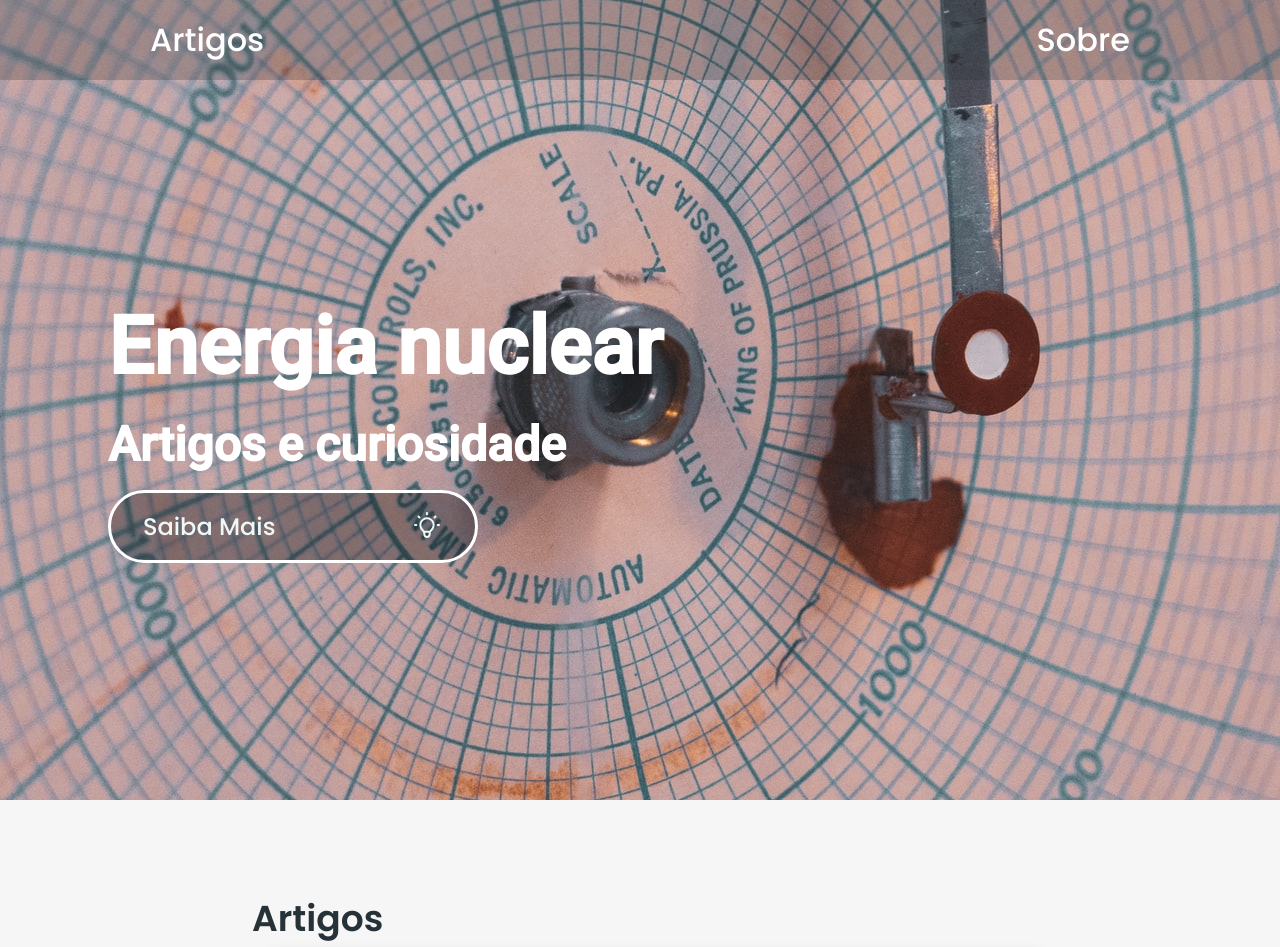
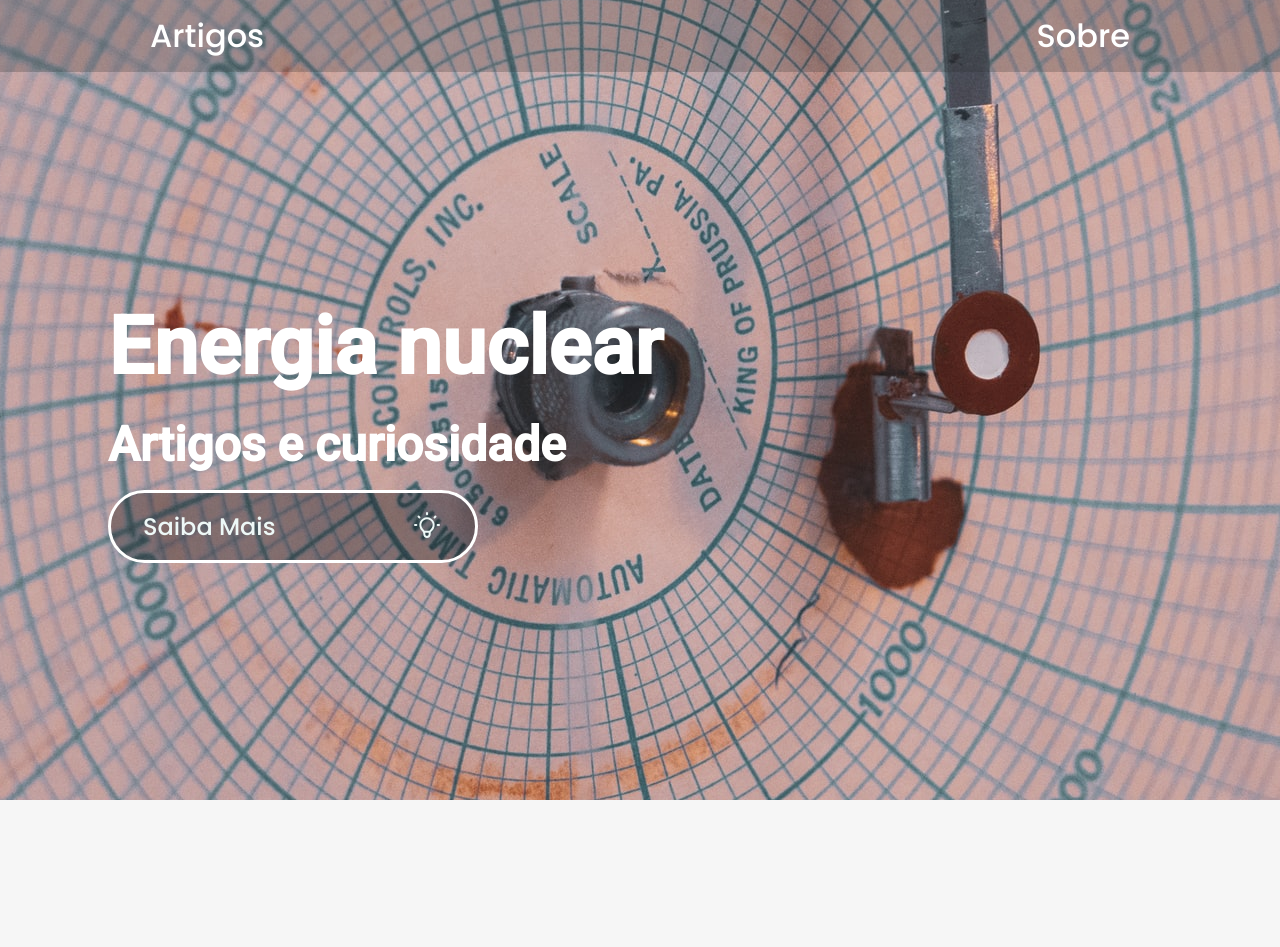
Before and after one commit to JoaoVictor6/blog-school, a React (Create React App) app: page / in a window 1280 px wide. Shown: the top 947 px of the page. Built offline with nearby package versions, Linux system fonts and the light colour scheme.

Commit message:
add new feature for menu component

```diff
--- a/src/components/Articles/style.ts
+++ b/src/components/Articles/style.ts
@@ -16,6 +16,7 @@ export const Container = styled.div`
 
 export const ArticleTitle = styled.h1`
   padding: 12px;
+  padding-top: 47px;
   font-family: "Poppins", sans-serif;
   font-weight: 600;
   font-size: 36px;
--- a/src/components/Menu/index.tsx
+++ b/src/components/Menu/index.tsx
@@ -1,8 +1,26 @@
+import { useEffect, useState } from "react";
 import { MenuElement } from "./style";
 
 export default function Menu(): JSX.Element {
+  const [bodyOffset, setBodyOffset] = useState(
+    document.body.getBoundingClientRect()
+  );
+  const [scrollY, setScrollY] = useState(bodyOffset.top);
+
+  const listener = () => {
+    setBodyOffset(document.body.getBoundingClientRect());
+    setScrollY(-bodyOffset.top);
+  };
+
+  useEffect(() => {
+    window.addEventListener("scroll", listener);
+
+    return () => {
+      window.removeEventListener("scroll", listener);
+    };
+  });
   return (
-    <MenuElement>
+    <MenuElement sticky={scrollY >= 400}>
       <div>
         <a href="#articles">Artigos</a>
         <a href="#about">Sobre</a>
--- a/src/components/Menu/style.ts
+++ b/src/components/Menu/style.ts
@@ -1,10 +1,17 @@
 import styled from "styled-components";
+
+type MenuElementProps = {
+  sticky?: boolean;
+};
 
 export const MenuElement = styled.menu`
   width: 100%;
   display: block;
-  background: rgba(46, 46, 46, 0.26);
-  position: absolute;
+  background: ${({ sticky }: MenuElementProps) =>
+    sticky ? "rgba(250, 171, 5, 0.73)" : "rgba(46, 46, 46, 0.26)"};
+
+  position: ${({ sticky }: MenuElementProps) =>
+    sticky ? "fixed" : "absolute"};
   top: 0;
 
   > div {
@@ -17,7 +24,7 @@ export const MenuElement = styled.menu`
     a {
       all: none;
       text-decoration: none;
-      padding: 16px 0 16px 0;
+      padding: 12px 0 12px 0;
       color: #fff;
       text-transform: capitalize;
       font-family: "Poppins", sans-serif;
--- a/src/components/Pagination/style.ts
+++ b/src/components/Pagination/style.ts
@@ -10,7 +10,7 @@ export const Container = styled.div`
 
 export const Thumb = styled.img`
   border-radius: 5px;
-  width: 130px;
+  width: 110px;
   margin: 12px;
   margin-right: 18px;
 `;
```
